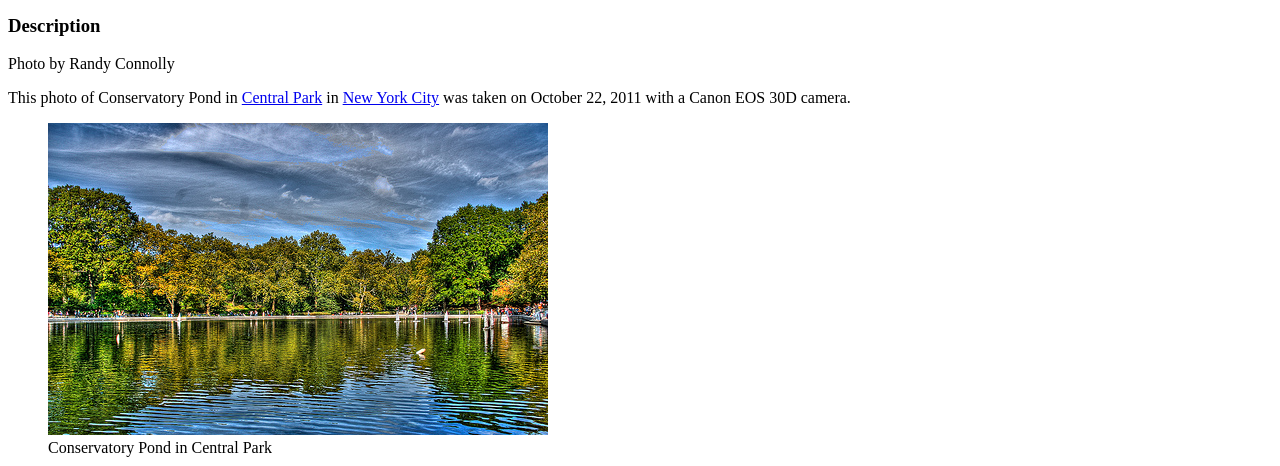
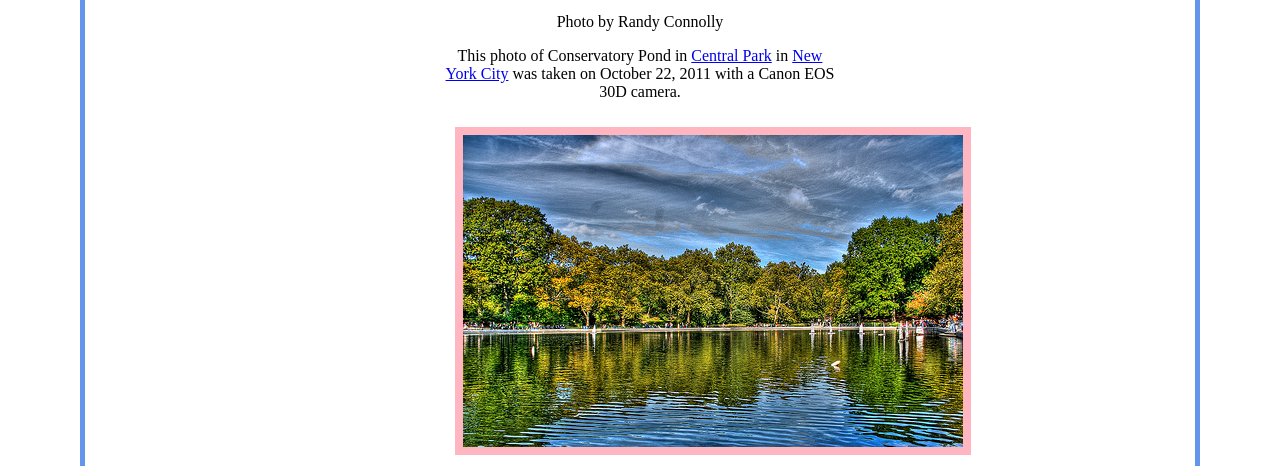
Before and after one commit to HanHyunJin-mis/DIGB313, a plain HTML site: page homework1/project22.html in a window 1280 px wide. Shown: the part 185-651 px from the top of the page. Drawn offline with Linux system fonts and the light colour scheme.

Commit message:
Update project22.html

```diff
--- a/homework1/project22.html
+++ b/homework1/project22.html
@@ -3,7 +3,7 @@
 <head lang="en">
    <meta charset="utf-8">
    <title>Share Your Travels -- New York - Central Park</title>
-    <link href="css/reset.css" rel="stylesheet" />
+    <link href="css/project21.css" rel="stylesheet" />
 </head>
 <body>
 <header class="first">
```
